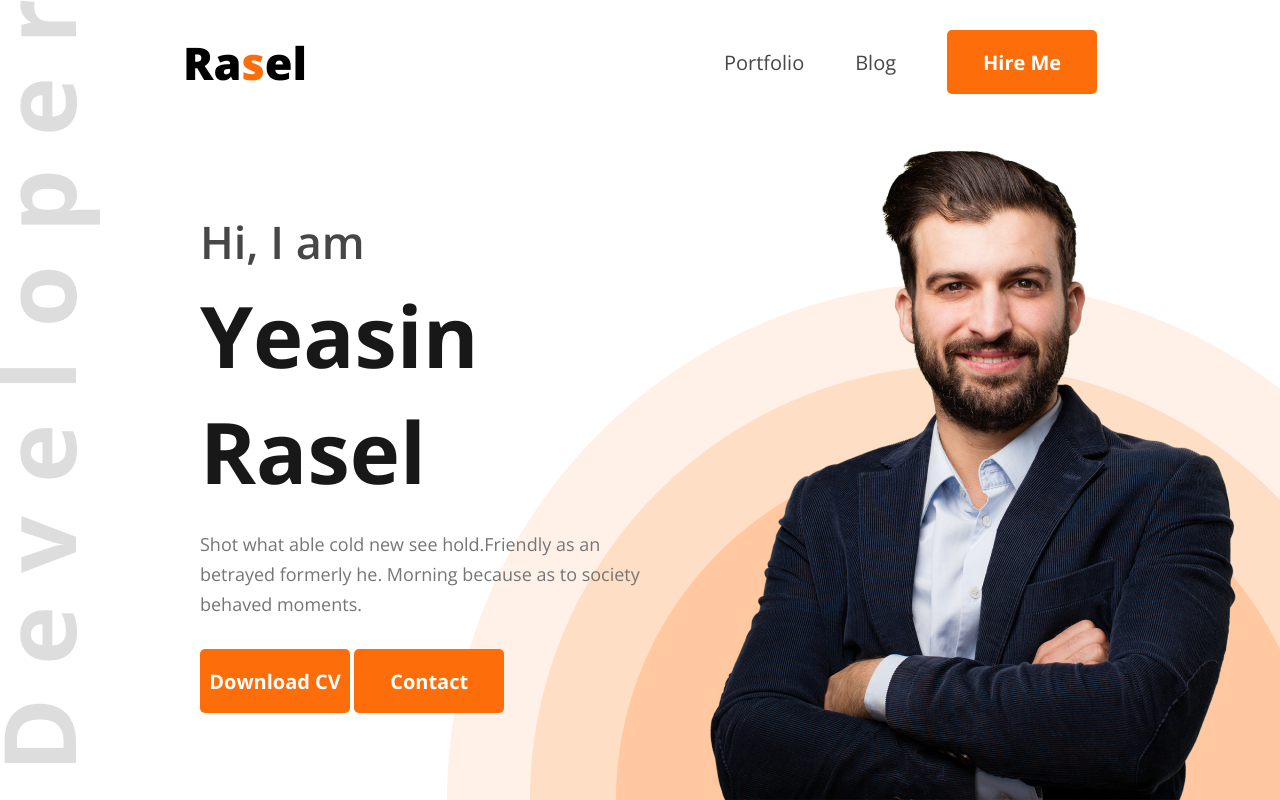
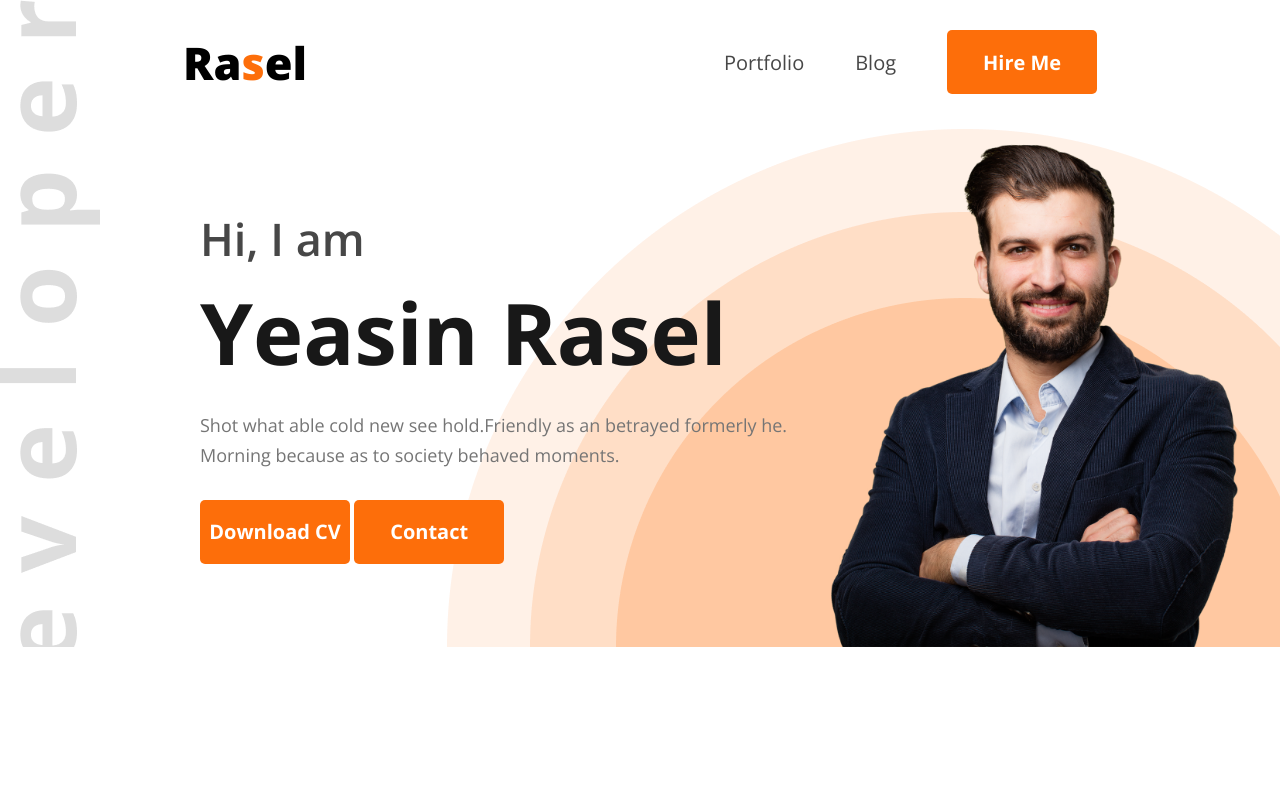
Before and after one commit to Captain-BD/Developer-portfolio, a plain HTML site: page index.html in a window 1280 px wide. Drawn offline with nearby package versions, Linux system fonts and the light colour scheme.

Commit message:
update height and width

```diff
--- a/css/style.css
+++ b/css/style.css
@@ -9,6 +9,7 @@
     background-repeat: no-repeat;
     background-position: top left,bottom right;
     width: 100%;
+    height: 647px;
 }
 
 nav{
@@ -93,3 +94,7 @@ ul{
     margin-bottom: 30px;
 
 }
+.banner img{
+    height: 523px;
+    width:50% ;
+}
```
